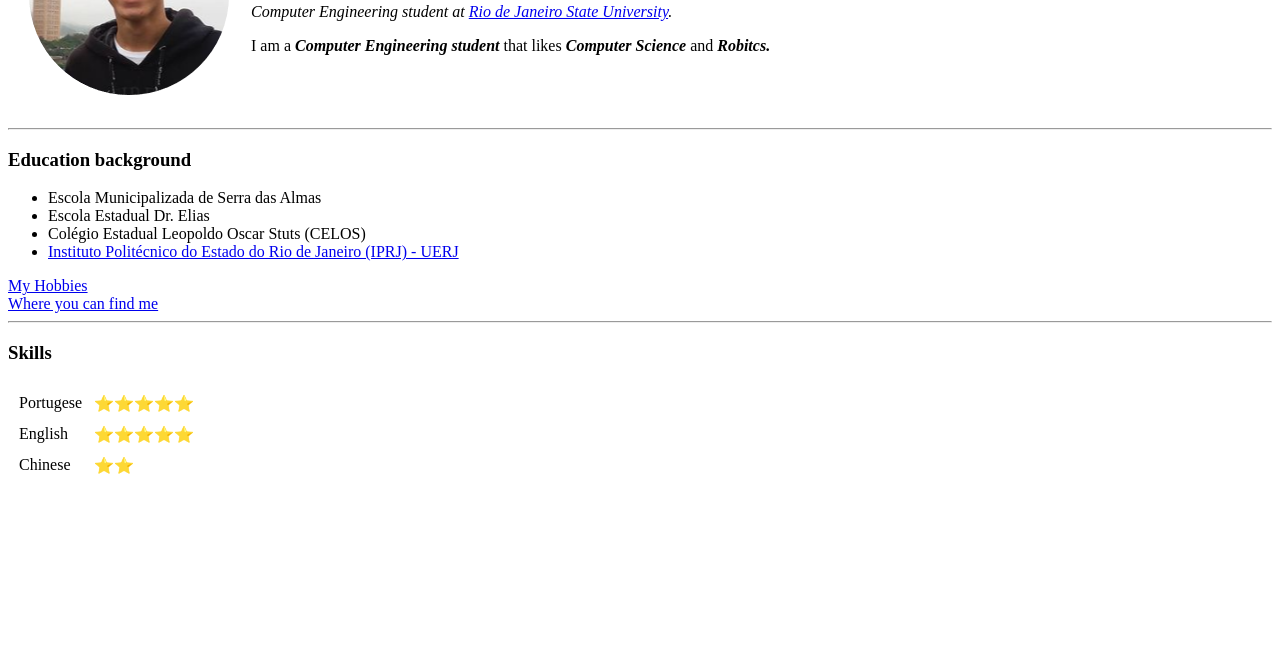
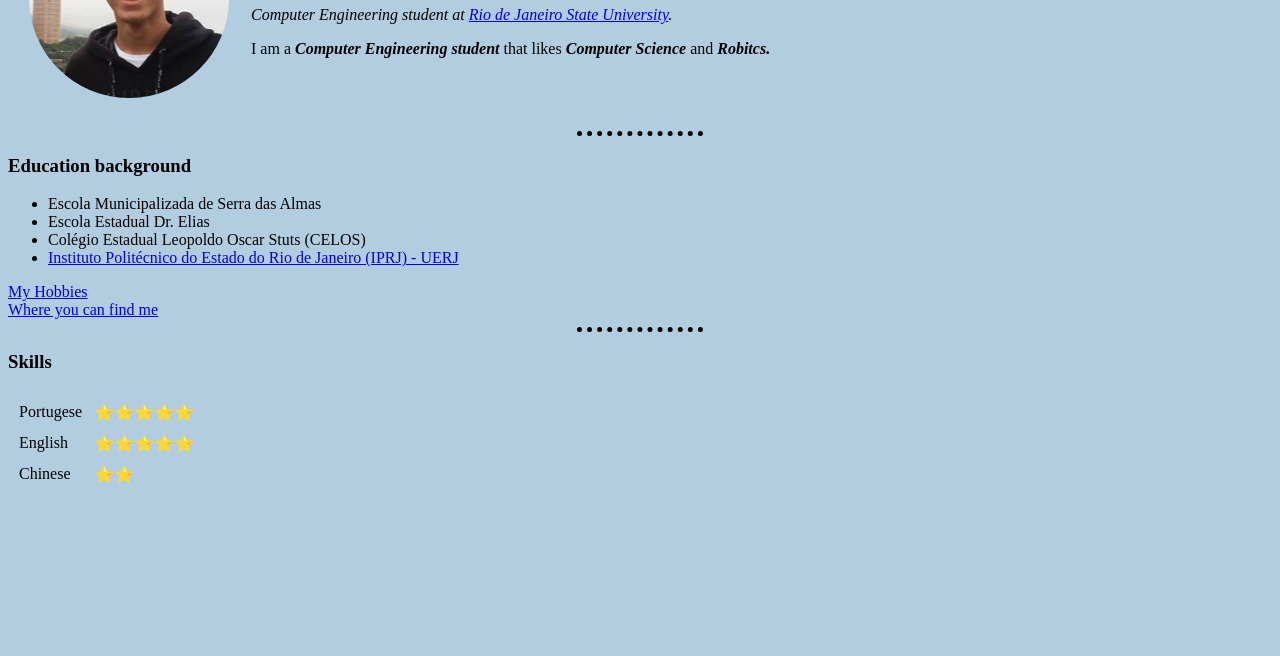
Before and after one commit to MatheusSilveiraa/cv, a plain HTML site: page index.html in a window 1280 px wide. Shown: the part 144-800 px from the top of the page. Drawn offline with Linux system fonts and the light colour scheme.

Commit message:
Add files via upload

```diff
--- /dev/null
+++ b/css/styles.css
@@ -0,0 +1,19 @@
+body {
+  background-color:  #b3cde0;
+}
+
+h1{
+  color: black;
+}
+
+h3{
+  color: black;
+}
+
+hr{
+  border-style: none;
+  border-top-style: dotted;
+  border-color: black;
+  border-width: 5px;
+  width: 10%;
+}
--- a/index.html
+++ b/index.html
@@ -4,17 +4,20 @@
 <head>
   <meta charset="utf-8">
   <title>Matheus' Personal Site</title>
+<link rel="stylesheet" href="css/styles.css">
 </head>
 
 <body>
   <hr>
-  <table cellspacing = "20">
+  <table cellspacing="20">
     <tr>
       <td><img src="images/matheus_profile_picture.png" alt="Matheus' Silveira profile picture"></td>
-      <td><h1>Matheus Silveira</h1>
+      <td>
+        <h1>Matheus Silveira</h1>
         <p><em>Computer Engineering student at <a href="https://www.uerj.br/">Rio de Janeiro State University</a>.</em></p>
         <p>I am a <strong><em>Computer Engineering student </em></strong> that likes <strong><em>Computer Science</em></strong>
-        and <strong> <em> Robitcs.</em> </strong> </p></td>
+          and <strong> <em> Robitcs.</em> </strong> </p>
+      </td>
     </tr>
   </table>
   <hr>
@@ -31,7 +34,7 @@
   <br>
   <hr>
   <h3>Skills</h3>
-  <table cellspacing = "10">
+  <table cellspacing="10">
     <tr>
       <td>Portugese</td>
       <td>⭐⭐⭐⭐⭐</td>
```
Also changed, not shown: SocialMedias.html (+1 -0 lines), hobbies.html (+2 -0 lines). Lines whose indentation alone changed are shown as unchanged.
